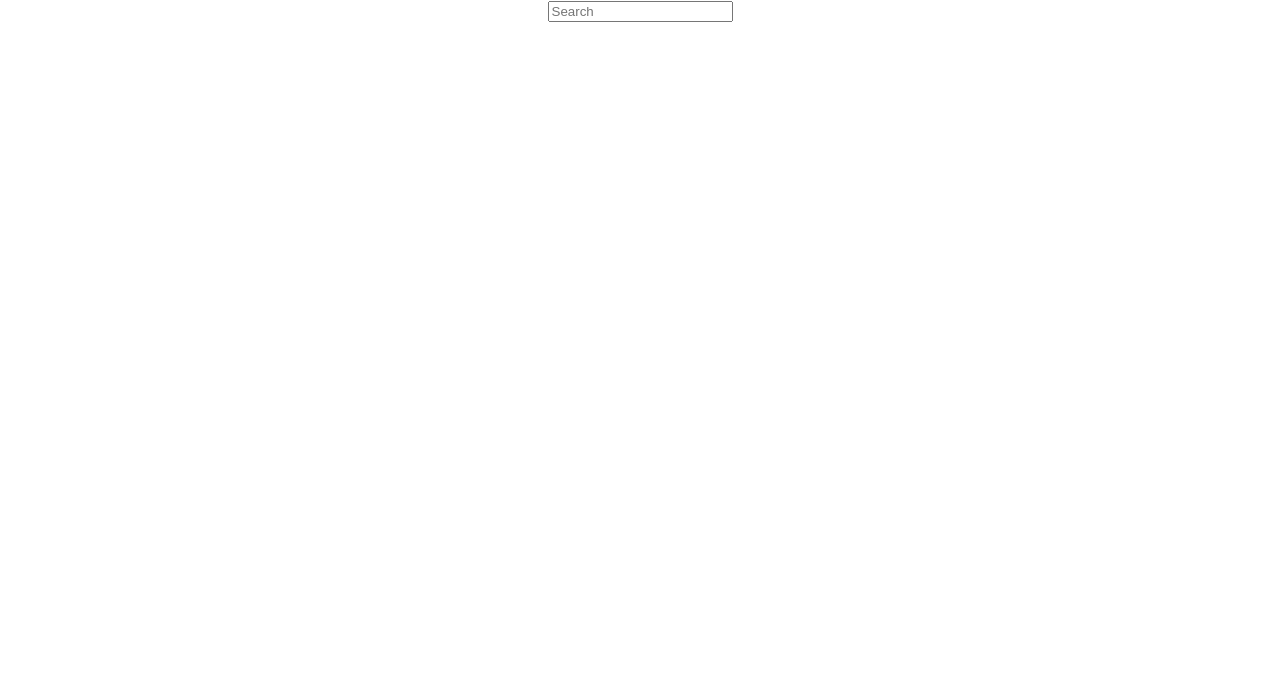
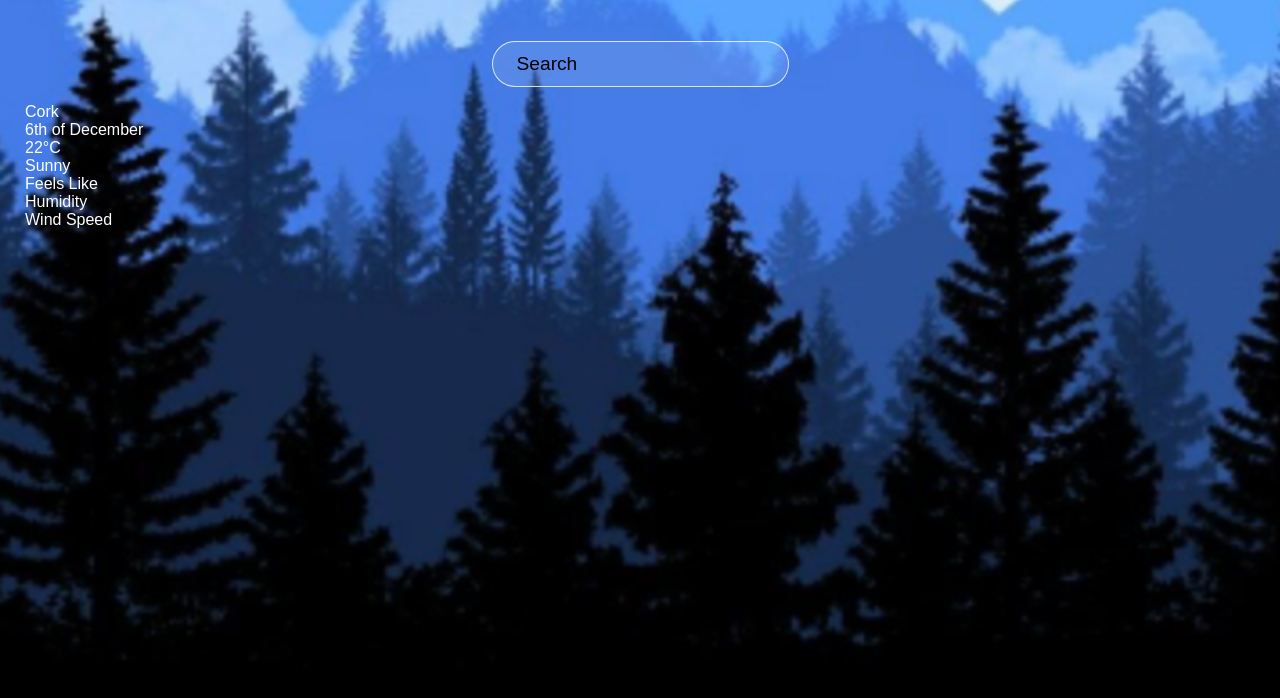
Before and after one commit to MichelleCoffey/cfg-weather-app, a React (Create React App) app in the folder cfg-weather-app/: page / in a window 1280 px wide. Shown: the top 698 px of the page. Built offline with nearby package versions, Linux system fonts and the light colour scheme.

Commit message:
added css for top search-bar.

```diff
--- a/cfg-weather-app/src/App.css
+++ b/cfg-weather-app/src/App.css
@@ -1,38 +1,41 @@
-.App {
-  text-align: center;
+* {
+  margin: 0;
+  padding: 0;
+  box-sizing: border-box;
 }
 
-.App-logo {
-  height: 40vmin;
-  pointer-events: none;
-}
-
-@media (prefers-reduced-motion: no-preference) {
-  .App-logo {
-    animation: App-logo-spin infinite 20s linear;
-  }
-}
-
-.App-header {
-  background-color: #282c34;
-  min-height: 100vh;
-  display: flex;
-  flex-direction: column;
-  align-items: center;
-  justify-content: center;
-  font-size: calc(10px + 2vmin);
+body {
+  font-family: 'montseratt', sans-serif;
   color: white;
 }
 
-.App-link {
-  color: #61dafb;
+.app {
+  background-image: url('./assets/cold-bg.jpg');
+  background-size: cover;
+  background-position: bottom;
+
 }
 
-@keyframes App-logo-spin {
-  from {
-    transform: rotate(0deg);
-  }
-  to {
-    transform: rotate(360deg);
-  }
+main {
+  min-height: 100vh;
+  background-image: linear-gradient(to bottom, rgba(0,0,0,0.75));
+  padding: 25px;
 }
+
+.app .search-box {
+  text-align: center;
+  padding: 1rem;
+}
+
+.app .search-box .search-bar {
+  padding: .7rem 1.5rem;
+  font-size: 1.2rem;
+  border-radius: 25px;
+  border: 1px solid rgba(255,255,255, 0.8);
+  background: rgba(255,255,255, 0.1);
+  color: #f8f8f8;
+}
+
+::placeholder {
+  color: black;
+}
--- a/cfg-weather-app/src/App.js
+++ b/cfg-weather-app/src/App.js
@@ -7,7 +7,7 @@ const api = {
 
 function App() {
   return (
-    <div className="App">
+    <div className="app">
       <main>
         <div className="search-box">
           <input
@@ -17,13 +17,27 @@ function App() {
           />
         </div>
         <div className="location-box">
-          <div className="location"></div>
-          <div className="date"></div>
+          <div className="location">Cork</div>
+          <div className="date">6th of December</div>
         </div>
         <div className="weather-box">
-          <div className="temp"></div>
-          <div className="weather"></div>
+          <div className="temp">22°C</div>
+          <div className="weather">Sunny</div>
         </div>
+        <div className="bottom">
+            <div className="feels">
+
+              <p>Feels Like</p>
+            </div>
+            <div className="humidity">
+
+              <p>Humidity</p>
+            </div>
+            <div className="wind">
+
+              <p>Wind Speed</p>
+            </div>
+          </div>
       </main>
     </div>
   );
```
